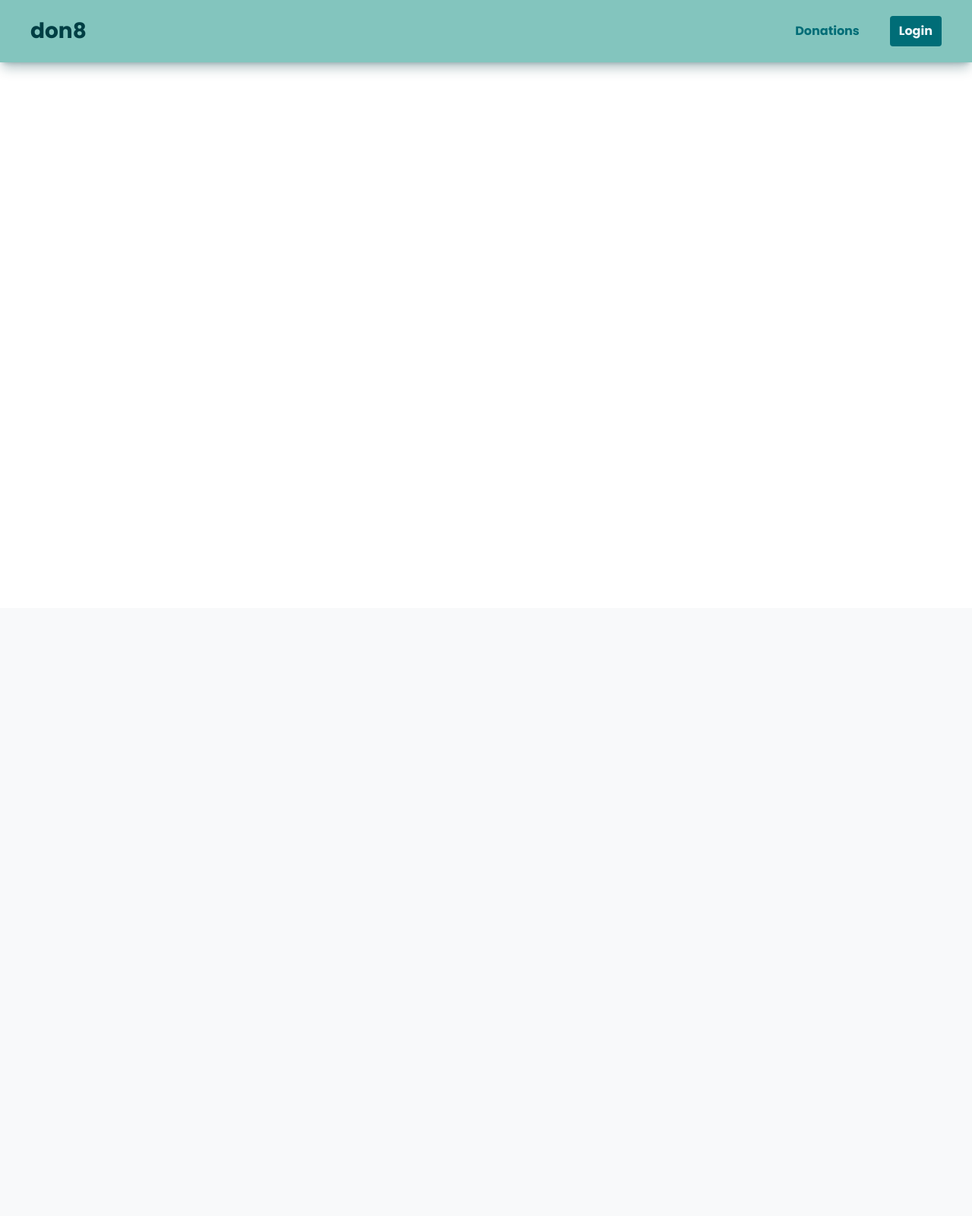
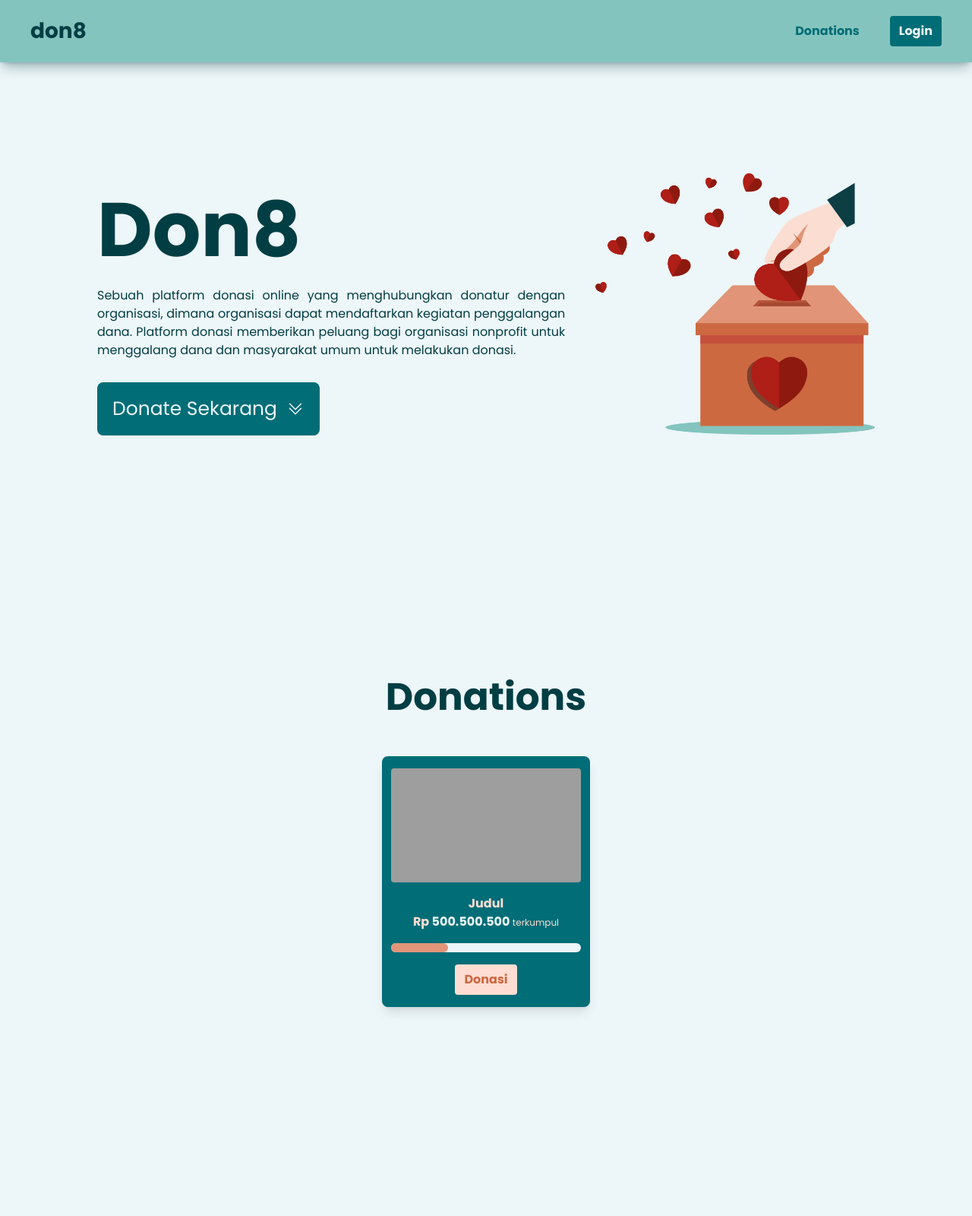
Before and after one commit to PBP-D-08/don8, a Django app: template homepage/templates/index.html in a window 1280 px wide. Shown: the whole page at 76% size. Before the commit the page ends 94 px from the top, so only its background shows below. Run offline with Django 4.2, Linux system fonts and the light colour scheme; the template is opened without the code that fills it, so the values that code supplies are empty; some libraries are stand-ins or nearby versions; grey boxes are pictures that could not be loaded.

Commit message:
Homepage layouting done

```diff
--- a/homepage/templates/index.html
+++ b/homepage/templates/index.html
@@ -1,11 +1,80 @@
-{% extends 'base.html' %}
-{% load static %}
+{% extends 'base.html' %} {% load static %} {% block meta %}
+<title>Don8</title>
+{% endblock meta %} {% block content %}
+<div class="bg-brokenwhite min-h-screen">
+  <div
+    class="max-w-[80%] mx-auto min-h-screen flex items-center justify-between gap-10"
+  >
+    <div>
+      <h1 class="font-bold text-green-dark text-[100px]">Don8</h1>
+      <p class="text-green-dark mb-[30px] text-justify">
+        Sebuah platform donasi online yang menghubungkan donatur dengan
+        organisasi, dimana organisasi dapat mendaftarkan kegiatan penggalangan
+        dana. Platform donasi memberikan peluang bagi organisasi nonprofit untuk
+        menggalang dana dan masyarakat umum untuk melakukan donasi.
+      </p>
+      <button
+        class="text-brokenwhite bg-green-medium py-4 px-5 rounded-lg hover:scale-110 hover:shadow-lg transition-all hover:shadow-gree-medium/70 text-[25px]"
+        onclick="const offset=document.getElementById('donations')?.offsetTop; window.scrollTo({top: offset===undefined?offset:offset-50, behavior:'smooth'})"
+      >
+        <div class="flex items-center gap-3">
+          <p>Donate Sekarang</p>
+          <svg
+            xmlns="http://www.w3.org/2000/svg"
+            fill="none"
+            viewBox="0 0 24 24"
+            stroke-width="1.5"
+            stroke="currentColor"
+            class="w-6 h-6"
+          >
+            <path
+              stroke-linecap="round"
+              stroke-linejoin="round"
+              d="M19.5 5.25l-7.5 7.5-7.5-7.5m15 6l-7.5 7.5-7.5-7.5"
+            />
+          </svg>
+        </div>
+      </button>
+    </div>
+    <div class="max-w-[600px]">
+      <img src="static\homepage\donation_illustration.png" alt="" />
+    </div>
+  </div>
 
-{% block meta %}
-<title>Hello, world!</title>
-{% endblock meta %}
-
-{% block content %}
-  <h1 class="text-green-light1">Hello, world!</h1>
-  <h3>This is Don8</h3>
+  <div class="max-w-[80%] mx-auto min-h-screen py-20" id="donations">
+    <h1 class="text-green-dark text-[50px] font-bold mb-10 text-center">
+      Donations
+    </h1>
+    <div class="flex flex-wrap items-center justify-center gap-10">
+      <!-- start card -->
+      <div
+        class="rounded-lg shadow-lg bg-green-medium py-4 px-3 hover:scale-105 transition-all"
+      >
+        <div class="max-w-[250px] min-h-[150px] text-center text-brokenwhite">
+          <div
+            class="w-[250px] h-[150px] rounded bg-cover bg-center"
+            style="
+              background-image: url(https://divedigital.id/wp-content/uploads/2022/10/Gambar-Denji-Chainsaw-Man.jpg);
+            "
+          ></div>
+          <p class="font-bold text-orange-light mt-4">Judul</p>
+          <p class="font-bold">
+            <span class="text-orange-light">Rp</span> 500.500.500
+            <span class="text-orange-light font-normal text-xs">terkumpul</span>
+          </p>
+          <div class="h-3 bg-brokenwhite rounded-full mt-4">
+            <div class="h-3 bg-orange-medium rounded-full w-[30%]"></div>
+          </div>
+          <button
+            class="text-orange-dark font-bold bg-orange-light py-2 px-3 mt-4 rounded hover:scale-110 hover:shadow-md transition-all hover:shadow-brokenwhite/50"
+            onclick="location.href='/donations/id'"
+          >
+            Donasi
+          </button>
+        </div>
+      </div>
+      <!-- end card -->
+    </div>
+  </div>
+</div>
 {% endblock content %}
```
Also changed, not shown: static/homepage/donation_illustration.png (added).
